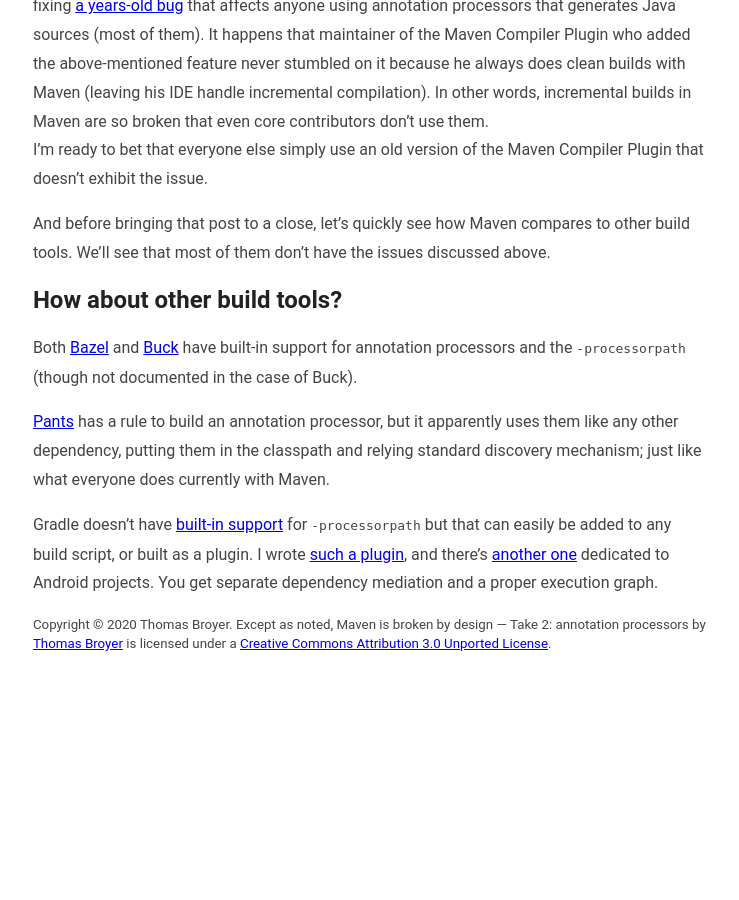
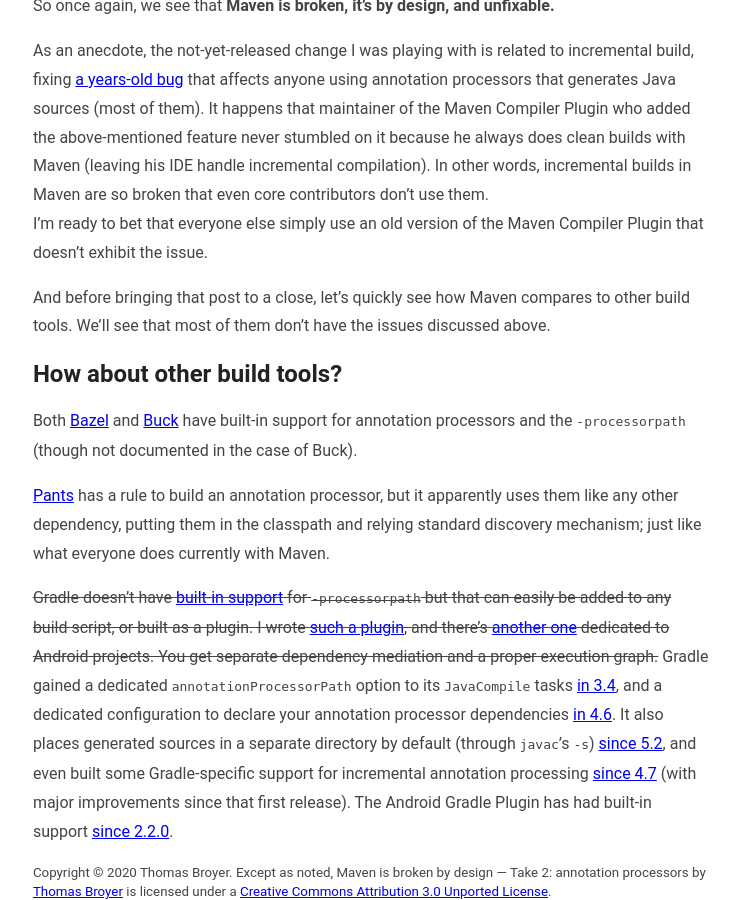
Before and after one commit to tbroyer/blog.ltgt.net, a Jekyll site: the page built from _posts/2016-01-24-maven-is-broken-by-design-2.md, in a window 1280 px wide and 900 px high, scrolled down 2535 px. Shown: the whole window, without its empty margins (269-1008 px from the left). Built offline with Jekyll 4.4.1, drawn with Linux system fonts in a browser that asks for light colours; before the commit the page ends 3187 px from its top, so only the background shows below that; some of the changed text lies outside the part shown.

Commit message:
Update "Maven is broken by design — Take 2: annotation processors" with (old) news about Gradle support

```diff
--- a/_posts/2016-01-24-maven-is-broken-by-design-2.md
+++ b/_posts/2016-01-24-maven-is-broken-by-design-2.md
@@ -21,6 +21,9 @@ But let's first see what the plugin attempts to achieve,
 and before that let's have a look at how things work in Maven-land.
 
 [MCOMPILER-235]: https://issues.apache.org/jira/browse/MCOMPILER-235
+
+**EDIT(2020-07-10):** Gradle, including the Android Gradle Plugin,
+have had built-in support for annotation processor for a while now.
 
 Maven dependency management 101
 -------------------------------
@@ -126,12 +129,23 @@ just like what everyone does currently with Maven.
 
 [Pants]: https://pantsbuild.github.io/build_dictionary.html#bdict_annotation_processor
 
-Gradle doesn't have [built-in support][gradle pull 456] for `-processorpath`
+~~Gradle doesn't have [built-in support][gradle pull 456] for `-processorpath`
 but that can easily be added to any build script, or built as a plugin.
 I wrote [such a plugin][gradle-apt-plugin],
 and there's [another one][android-apt] dedicated to Android projects.
-You get separate dependency mediation and a proper execution graph.
+You get separate dependency mediation and a proper execution graph.~~
+Gradle gained a dedicated `annotationProcessorPath` option to its `JavaCompile` tasks [in 3.4][JavaCompile.options.annotationProcessorPath],
+and a dedicated configuration to declare your annotation processor dependencies [in 4.6][SourceSet.annotationProcessor].
+It also places generated sources in a separate directory by default (through `javac`'s `-s`) [since 5.2][annotationProcessorGeneratedSourcesDirectory],
+and even built some Gradle-specific support for incremental annotation processing [since 4.7][incap]
+(with major improvements since that first release).
+The Android Gradle Plugin has had built-in support [since 2.2.0][agp-annotationProcessor].
 
 [gradle pull 456]: https://github.com/gradle/gradle/pull/456
 [gradle-apt-plugin]: https://plugins.gradle.org/plugin/net.ltgt.apt
 [android-apt]: https://bitbucket.org/hvisser/android-apt
+[JavaCompile.options.annotationProcessorPath]: https://docs.gradle.org/3.4/release-notes.html#compile-avoidance-in-the-presence-of-annotation-processors
+[SourceSet.annotationProcessor]: https://docs.gradle.org/4.6/release-notes.html#convenient-declaration-of-annotation-processor-dependencies
+[annotationProcessorGeneratedSourcesDirectory]: https://docs.gradle.org/5.2/release-notes.html#annotation-processor-improvements
+[incap]: https://docs.gradle.org/4.7/release-notes.html
+[agp-annotationProcessor]: https://developer.android.com/studio/releases/gradle-plugin#2-2-0
```
